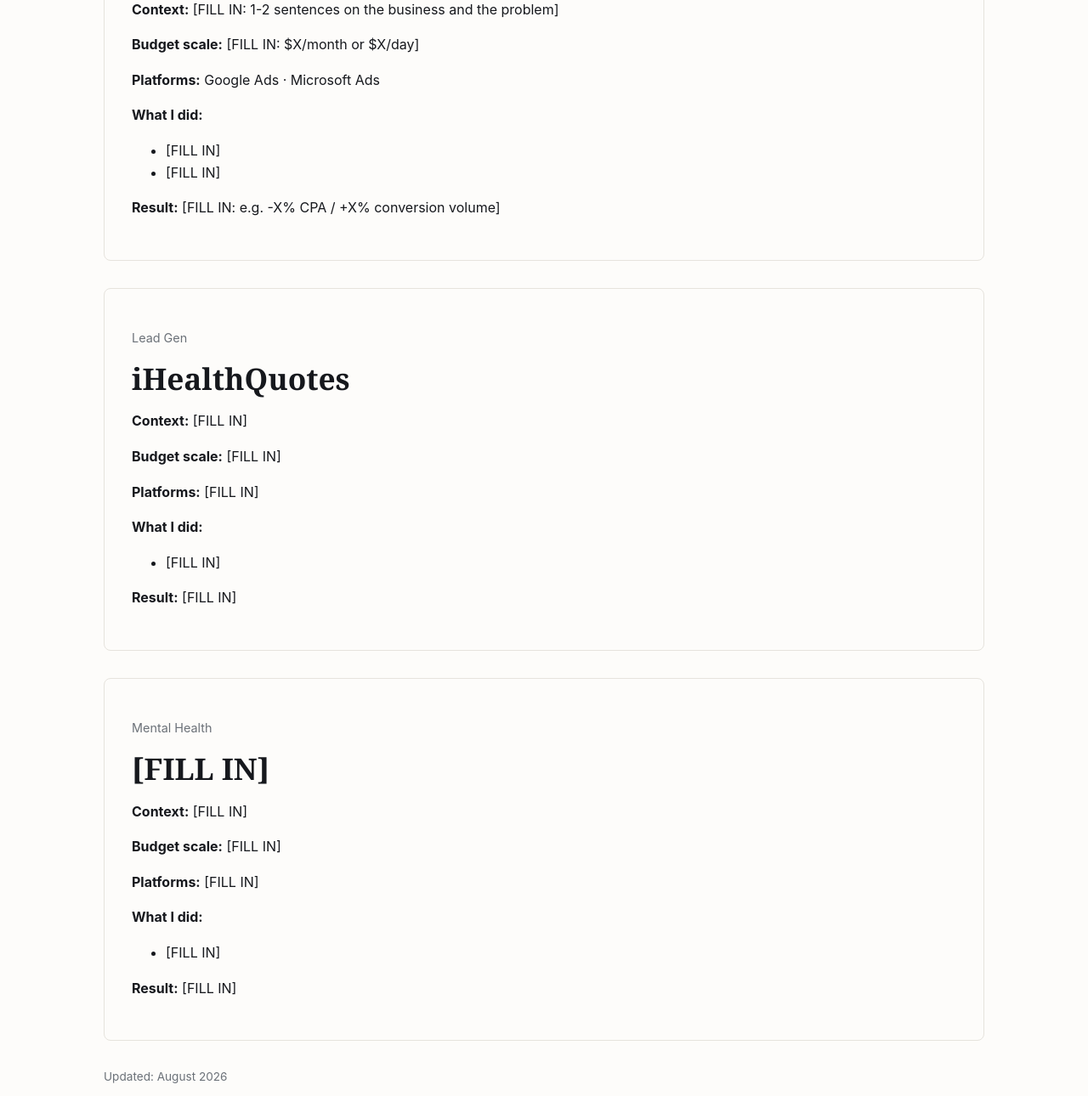
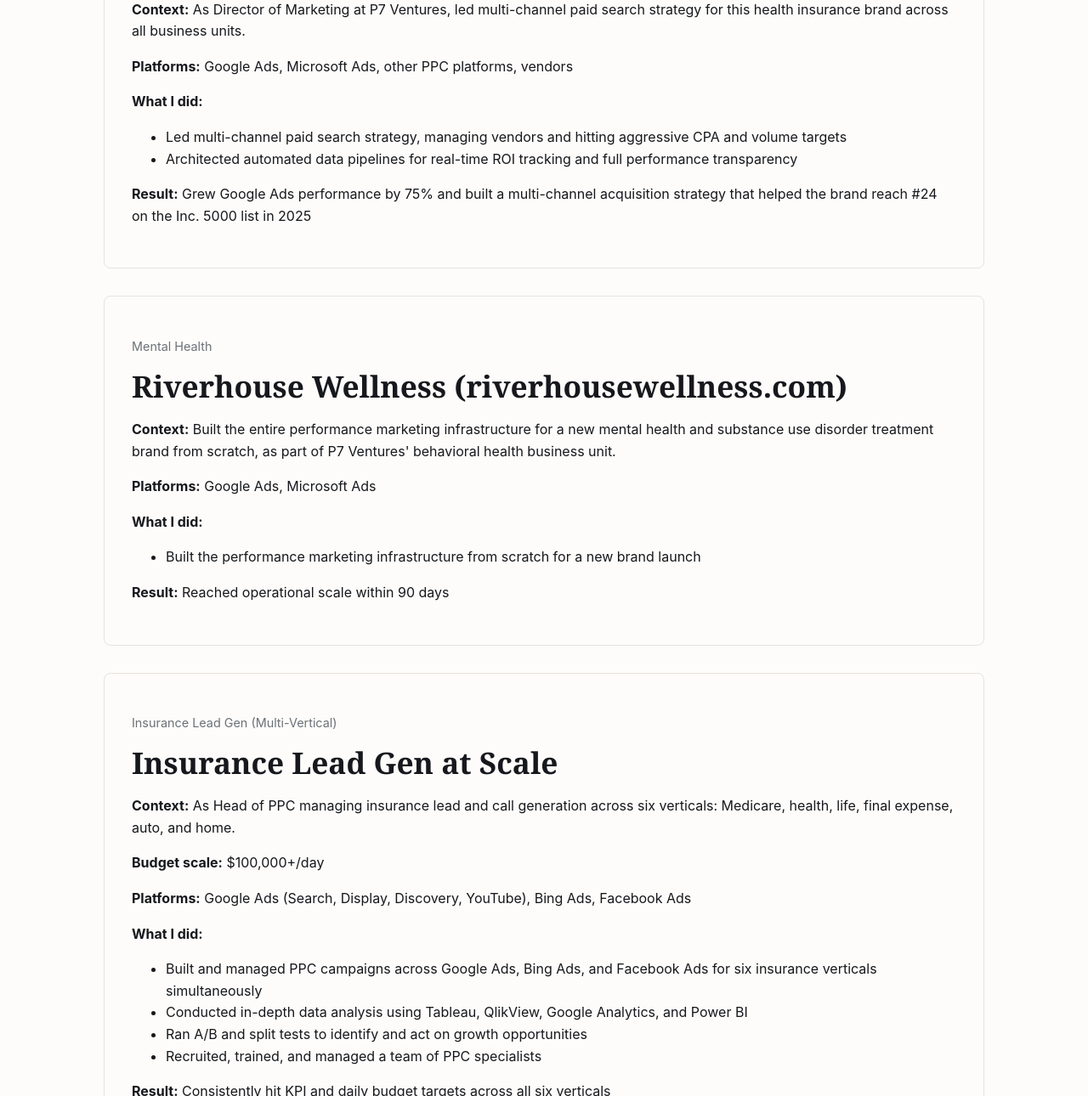
Before and after one commit to KsenijaPest/kseniia-site, an Astro site: page /case-studies in a window 1280 px wide. Shown: the part 428-1718 px from the top of the page at 85% size. Built offline with nearby package versions, Linux system fonts and the light colour scheme; Astro itself is replaced by a stand-in of ours.

Commit message:
Blueberry accent color, PPC favicon, platform expertise section, real case studies, career history
- Accent color changed to deep blue (blueberry)
- New PPC-themed favicon (cursor/click mark)
- Homepage: added Deep Platform Expertise section with Google Ads and
  Microsoft Ads logos plus deeper platform copy, other PPC platforms
  mentioned below
- Case studies: replaced all placeholders with real data (iHealthQuotes,
  Riverhouse Wellness, Insurance Lead Gen at Scale); budget field is now
  conditional and only shown where provided
- About page: added reverse-chronological Career History section

```diff
--- a/src/layouts/Layout.astro
+++ b/src/layouts/Layout.astro
@@ -74,7 +74,7 @@ const canonicalURL = new URL(Astro.url.pathname, Astro.site);
   :root {
     --color-ink: #16181d;
     --color-bg: #fdfcfa;
-    --color-accent: #1a5f4a;
+    --color-accent: #2e3a87;
     --color-muted: #6b7178;
     --color-line: #e6e3dd;
     --font-serif: 'Georgia', 'Times New Roman', serif;
--- a/src/pages/case-studies.astro
+++ b/src/pages/case-studies.astro
@@ -1,35 +1,41 @@
 ---
 import Layout from '../layouts/Layout.astro';
 
-// TODO: replace each placeholder case study with real data.
-// Do NOT use real client/company names unless confirmed there's no NDA restriction.
 const caseStudies = [
   {
     vertical: "Health Insurance",
-    name: "[FILL IN: account name or general label]",
-    context: "[FILL IN: 1-2 sentences on the business and the problem]",
-    budget: "[FILL IN: $X/month or $X/day]",
-    platforms: "Google Ads · Microsoft Ads",
-    actions: ["[FILL IN]", "[FILL IN]"],
-    result: "[FILL IN: e.g. -X% CPA / +X% conversion volume]"
-  },
-  {
-    vertical: "Lead Gen",
-    name: "iHealthQuotes",
-    context: "[FILL IN]",
-    budget: "[FILL IN]",
-    platforms: "[FILL IN]",
-    actions: ["[FILL IN]"],
-    result: "[FILL IN]"
+    name: "iHealthQuotes.com",
+    context: "As Director of Marketing at P7 Ventures, led multi-channel paid search strategy for this health insurance brand across all business units.",
+    platforms: "Google Ads, Microsoft Ads, other PPC platforms, vendors",
+    actions: [
+      "Led multi-channel paid search strategy, managing vendors and hitting aggressive CPA and volume targets",
+      "Architected automated data pipelines for real-time ROI tracking and full performance transparency"
+    ],
+    result: "Grew Google Ads performance by 75% and built a multi-channel acquisition strategy that helped the brand reach #24 on the Inc. 5000 list in 2025"
   },
   {
     vertical: "Mental Health",
-    name: "[FILL IN]",
-    context: "[FILL IN]",
-    budget: "[FILL IN]",
-    platforms: "[FILL IN]",
-    actions: ["[FILL IN]"],
-    result: "[FILL IN]"
+    name: "Riverhouse Wellness (riverhousewellness.com)",
+    context: "Built the entire performance marketing infrastructure for a new mental health and substance use disorder treatment brand from scratch, as part of P7 Ventures' behavioral health business unit.",
+    platforms: "Google Ads, Microsoft Ads",
+    actions: [
+      "Built the performance marketing infrastructure from scratch for a new brand launch"
+    ],
+    result: "Reached operational scale within 90 days"
+  },
+  {
+    vertical: "Insurance Lead Gen (Multi-Vertical)",
+    name: "Insurance Lead Gen at Scale",
+    context: "As Head of PPC managing insurance lead and call generation across six verticals: Medicare, health, life, final expense, auto, and home.",
+    budget: "$100,000+/day",
+    platforms: "Google Ads (Search, Display, Discovery, YouTube), Bing Ads, Facebook Ads",
+    actions: [
+      "Built and managed PPC campaigns across Google Ads, Bing Ads, and Facebook Ads for six insurance verticals simultaneously",
+      "Conducted in-depth data analysis using Tableau, QlikView, Google Analytics, and Power BI",
+      "Ran A/B and split tests to identify and act on growth opportunities",
+      "Recruited, trained, and managed a team of PPC specialists"
+    ],
+    result: "Consistently hit KPI and daily budget targets across all six verticals"
   }
 ];
 
@@ -50,7 +56,7 @@ const LAST_UPDATED = "August 2026";
       <p class="stat-label">{cs.vertical}</p>
       <h2>{cs.name}</h2>
       <p><strong>Context:</strong> {cs.context}</p>
-      <p><strong>Budget scale:</strong> {cs.budget}</p>
+      {cs.budget && <p><strong>Budget scale:</strong> {cs.budget}</p>}
       <p><strong>Platforms:</strong> {cs.platforms}</p>
       <p><strong>What I did:</strong></p>
       <ul>
```
Also changed, not shown: src/pages/about.astro (+52 -0 lines), src/pages/index.astro (+39 -0 lines), public/favicon.svg.
